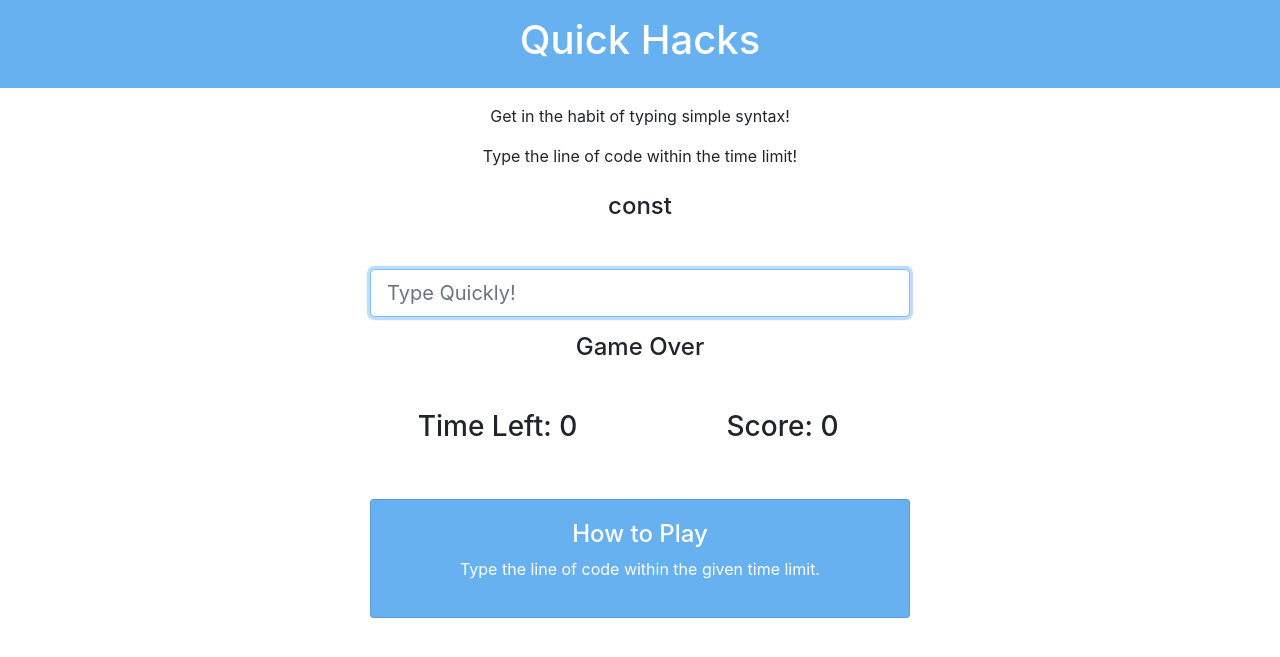
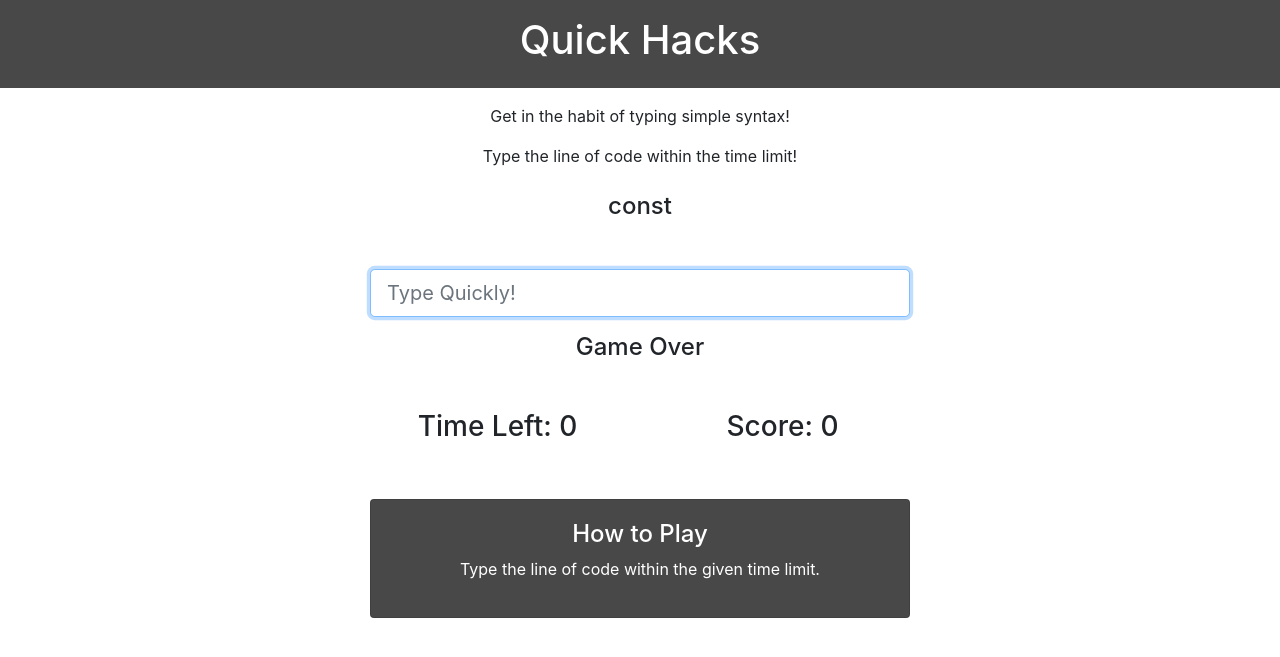
Before and after one commit to Eugenius1337/quick-hacks, a PHP site: page / in a window 1280 px wide. Shown: the top 657 px of the page. Run offline with PHP 8.4, Linux system fonts and the light colour scheme.

Commit message:
deploy to heroku

```diff
--- a/style.css
+++ b/style.css
@@ -1,5 +1,5 @@
 header {
-  background-color: rgb(103, 177, 241);
+  background-color: rgb(72, 72, 72);
 }
 
 header h1 {
@@ -7,7 +7,7 @@ header h1 {
 }
 
 .description {
-  background-color: rgb(103, 177, 241);
+  background-color: rgb(72, 72, 72);
 }
 
 .bottom {
```
